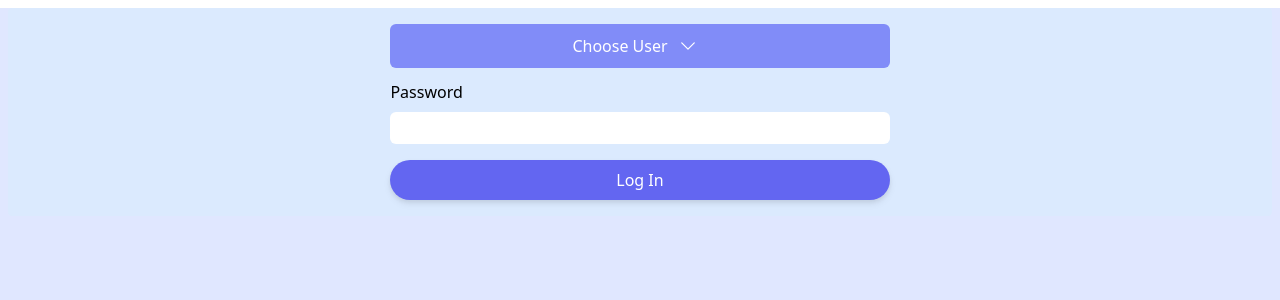
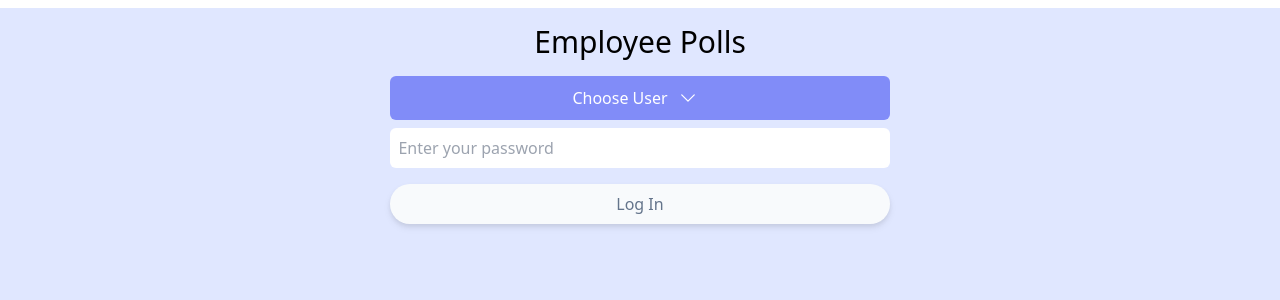
Before and after one commit to ruthtempo/polls-redux, a React (Create React App) app: page / in a window 1280 px wide. Shown: the top 300 px of the page. Built offline with nearby package versions, Linux system fonts and the light colour scheme.

Commit message:
login form binded to store

```diff
--- a/src/components/Login.js
+++ b/src/components/Login.js
@@ -1,18 +1,58 @@
 import { useState } from "react";
+import setAuthedUser from "../actions/authedUser";
 import { Button } from "../ui/Button";
 import { DropdownButton } from "../ui/DropdownButton";
+import { DropdownItem } from "../ui/DropdownItem";
+import { connect } from "react-redux";
 
-const LoginForm = () => {
+const LoginForm = ({ dispatch, users, loading }) => {
+  const [selectedUser, setSelectedUser] = useState();
+  const [password, setPassword] = useState();
+
+  const handleChange = (e) => {
+    setPassword(e.target.value);
+  };
+
+  const handleSubmit = () => {
+    if (password === selectedUser.password) {
+      dispatch(setAuthedUser(selectedUser));
+    } else {
+      console.log("wrong password");
+    }
+  };
+
   return (
-    <div className="rounded bg-blue-100 p-2 m-2 flex justify-center">
-      <form className="flex flex-col w-2/5">
-        <DropdownButton buttonText={"choose user"} />
-        <label className="mt-3">Password</label>
-        <input className="rounded-md p-1 my-2" />
-        <Button buttonText={"Log in"} />
-      </form>
+    <div className="rounded  p-2 m-2 flex flex-col items-center h-5/6">
+      <h1 className="text-3xl my-2">Employee Polls</h1>
+      <div className="flex flex-col w-2/5">
+        <DropdownButton buttonText={selectedUser?.id ?? "choose user"}>
+          {loading
+            ? null
+            : Object.values(users).map((user) => (
+                <DropdownItem
+                  key={user.id}
+                  onClick={() => setSelectedUser(user)}
+                >
+                  {user.id}
+                </DropdownItem>
+              ))}
+        </DropdownButton>
+        <input
+          type="password"
+          placeholder="Enter your password"
+          className="rounded-md p-2 my-2"
+          onChange={handleChange}
+        />
+        <Button
+          buttonText={"Log in"}
+          onClick={handleSubmit}
+          disabled={!selectedUser || !password}
+        />
+      </div>
     </div>
   );
 };
 
-export default LoginForm;
+const mapStateToProps = ({ users }) => ({ loading: users === null, users });
+
+export default connect(mapStateToProps)(LoginForm);
```
